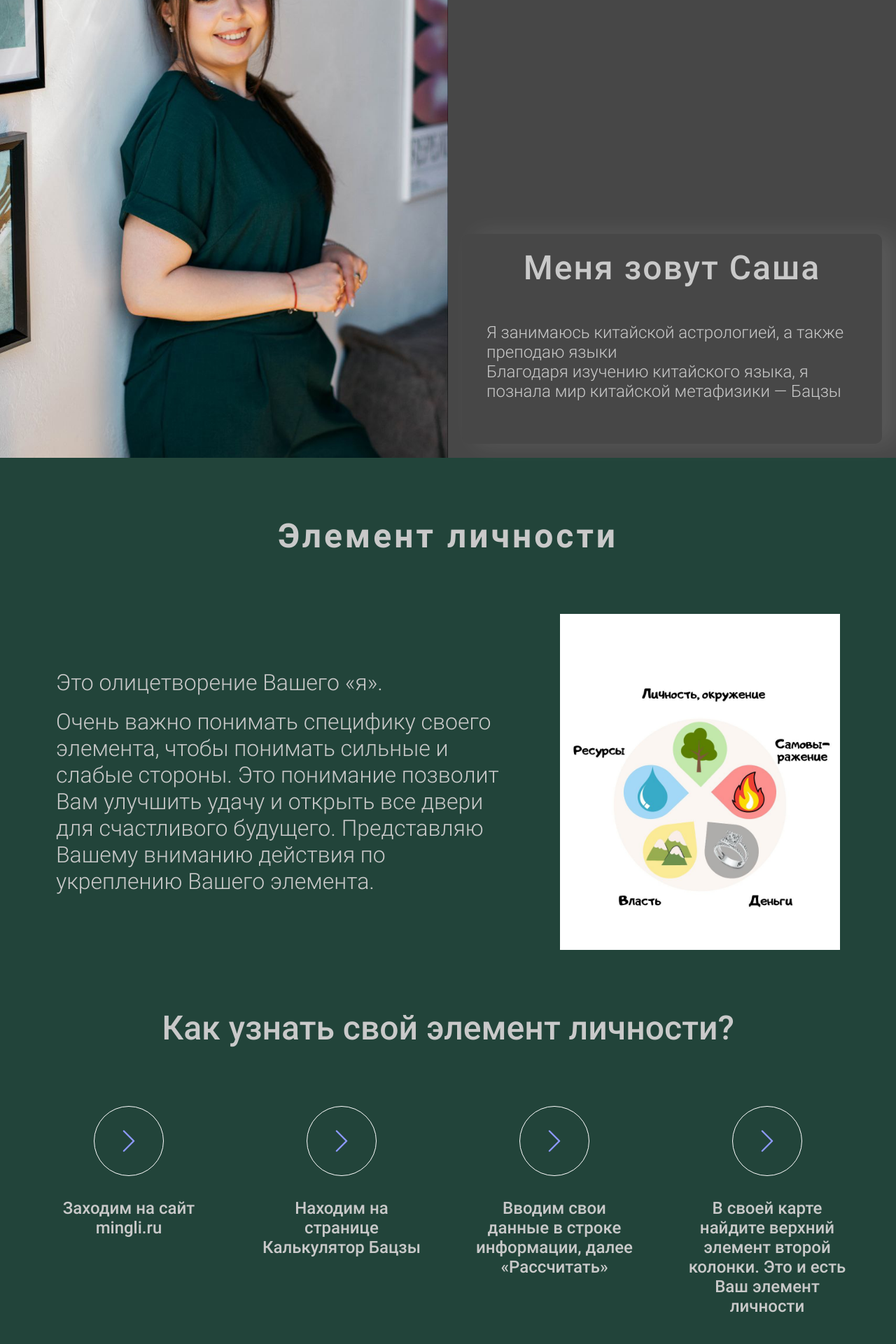
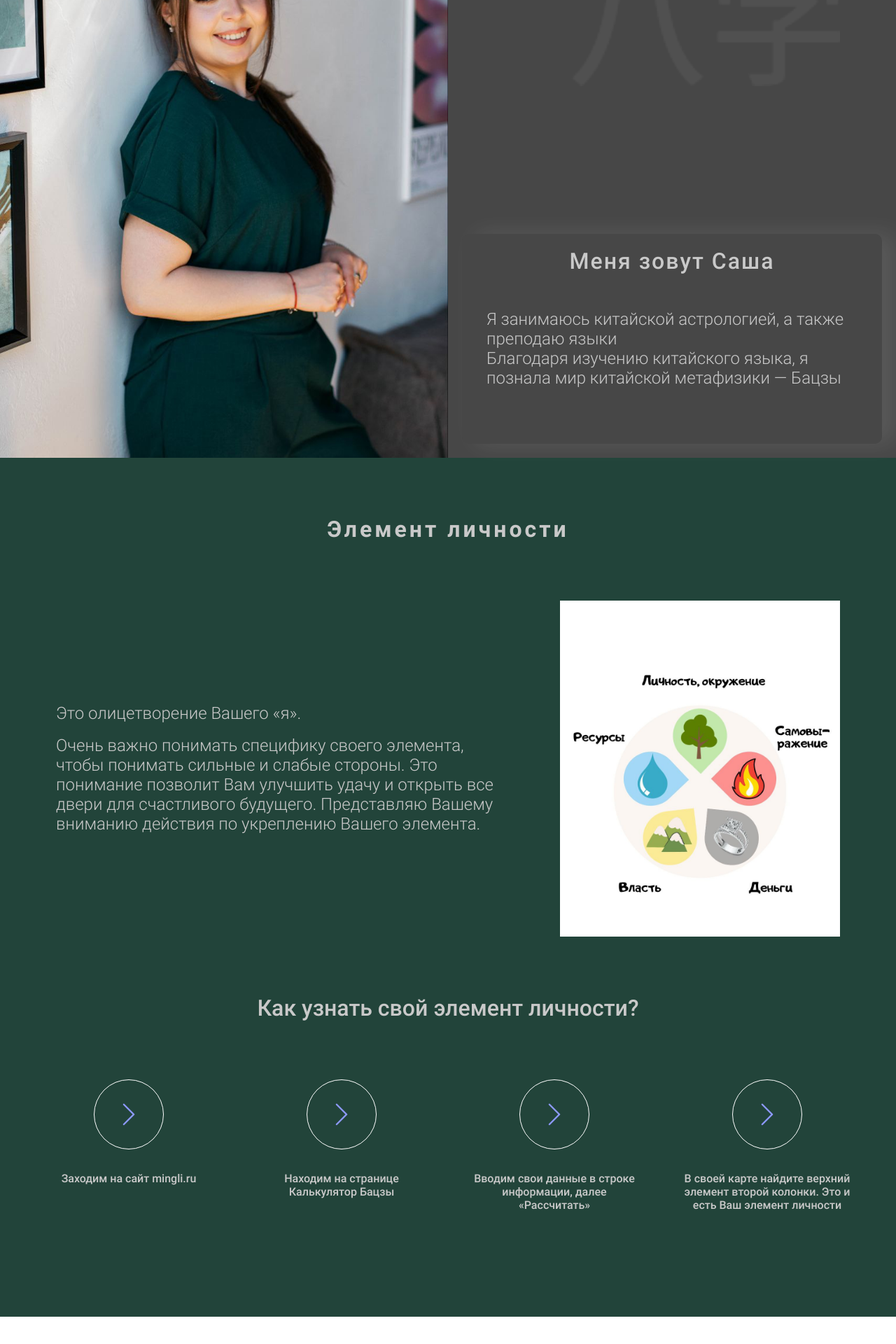
Before and after one commit to pavelbekarev/bazzi2, a Vue app: page /#/about in a window 1280 px wide. Shown: the part 386-2306 px from the top of the page at 70% size. After the commit the page ends 2267 px from the top, so only its background shows below. Built offline with nearby package versions, Linux system fonts and the light colour scheme.

Commit message:
feat: added animation to PageAbout

```diff
--- a/src/pages/PageAbout.vue
+++ b/src/pages/PageAbout.vue
@@ -61,6 +61,7 @@ onBeforeMount(() => {
     <main>
         <!-- section about -->
         <section class="about__content-wrapper">
+            <img class="ieroglifBackground" src="../img/ieroglifBackground.png" alt="">
             <div class="item1">
             </div> <!-- image -->
             <div class="item2">
--- a/src/style/MainPage/Services.scss
+++ b/src/style/MainPage/Services.scss
@@ -30,14 +30,10 @@
 
 
 .services__wrapper {
-    // background-color: #2A6453;
     background: rgb(89,75,51);
     background: linear-gradient(135deg, rgba(89,75,51,1) 12%, rgba(112,94,64,1) 37%, rgba(42,100,83,1) 63%, rgba(32,77,64,1) 88%);
     background-size: 200% 200%;
     animation: bgAnimated 5s infinite alternate;
-
-    // background: rgb(89,75,51);
-    // background: linear-gradient(135deg, rgba(89,75,51,1) 5%, rgba(112,94,64,1) 25%, rgba(42,100,83,1) 75%, rgba(32,77,64,1) 95%);
 }
 
 .services__content {
@@ -46,7 +42,6 @@
     flex-direction: column;
     padding-bottom: 100px;
     z-index: 10;
-    // overflow-y: hidden;
 
     .services__h2 {
         margin: 3em auto;
--- a/src/style/PageAbout/PageAbout.scss
+++ b/src/style/PageAbout/PageAbout.scss
@@ -1,3 +1,18 @@
+@keyframes ieroglifBackground {
+    0% {
+        opacity: .05;
+        transform: scale(1);
+        transform: rotate(0deg);
+    }
+
+    50% {
+        opacity: .05;
+        transform: scale(1.2);
+        transform: rotate(75deg);
+    }
+}
+
+
 .header {
     background-color: #22443A;
     height: 10em;
@@ -19,10 +34,23 @@
 
 
 .about__content-wrapper {
+    position: relative;
     display: grid;
     grid-template-areas: "item1 item2";
-    // flex-direction: row;
     height: 55em;
+    z-index: 2;
+
+    .ieroglifBackground {
+        animation: ieroglifBackground 15s infinite;
+        position: absolute;
+        top: 10rem;
+        right: 5rem;
+        background: url("../../img/ieroglifBackground.png") no-repeat;
+        background-size: contain;
+        width: 30%;
+        z-index: 1;
+        opacity: 0.05;
+    }
 
     .item1 {
         grid-area: item1;
@@ -64,7 +92,7 @@
             }
 
             h2 {
-                font-size: 48px;
+                font-size: 2rem;
                 font-family: "Roboto-Medium";
                 font-weight: 300;
                 letter-spacing: 2px;
@@ -86,7 +114,7 @@
     background-color: #22443A;
 
     .element__h1 {
-        font-size: 48px;
+        font-size: 2rem;
         color: #C9C9C9;
         font-family: "Roboto-Bold";
         font-weight: 300;
@@ -110,7 +138,7 @@
             width: 50%;
 
             .element__p {
-                font-size: 32px;
+                font-size:1.5rem;
                 font-family: "Roboto-Light";
                 text-align: left;
                 color: #C9C9C9;
@@ -134,7 +162,7 @@
     padding-bottom: 100px;
 
     .guide__h1 {
-        font-size: 48px;
+        font-size: 2rem;
         color: #C9C9C9;
         font-family: "Roboto-Medium";
         font-weight: 300;
@@ -180,7 +208,7 @@
             .guide__descr {
                 font-family: "Roboto-Medium";
                 color: #C9C9C9;
-                font-size: 24px;
+                font-size: 1rem;
                 text-align: center;
             }
         }
@@ -314,7 +342,7 @@
 
     .element__wrapper .element__content-wrapper .text-content {
         grid-area: item2;
-        margin: 0 auto;
+        margin: 20px auto;
         width: 100%;
     }
 
@@ -335,6 +363,10 @@
     .about__content-wrapper {
         display: flex;
         flex-direction: column;
+    }
+
+    .ieroglifBackground {
+        display: none;
     }
 
     .about__content-wrapper .item2 .content__wrapper {
@@ -366,3 +398,10 @@
         background-size: contain;
     }
 }
+
+
+@media (max-width: 420px) {
+    .element__wrapper .element__content-wrapper .image-content {
+        height: 24rem;
+    }
+}
```
Also changed, not shown: src/img/ieroglifBackground.png (added).
